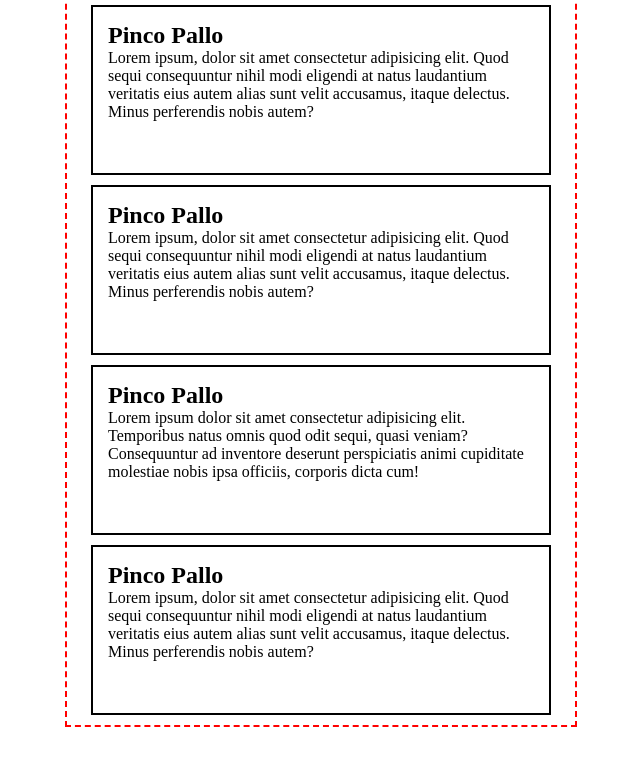
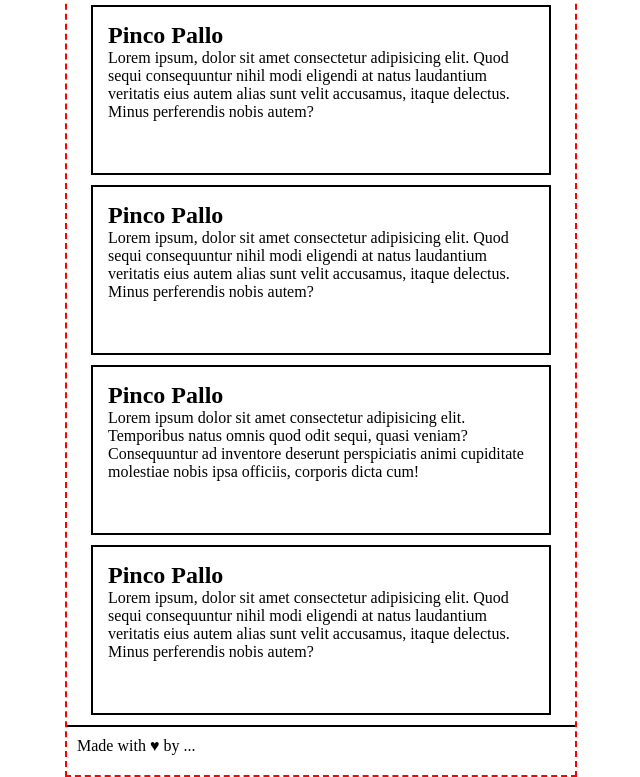
Before and after one commit to FilippoGraziano/htmlcss-wireframe, a plain HTML site: page index.html in a window 1280 px wide. Shown: the part 66-843 px from the top of the page, without its empty margins (319-959 px from the left). Before the commit the page ends 800 px from the top, so only its background shows below. Drawn offline with Linux system fonts and the light colour scheme.

Commit message:
add author

```diff
--- a/css/style.css
+++ b/css/style.css
@@ -21,6 +21,12 @@ section {
     min-height: 170px;
 }
 
+#author {
+    border-top: 2px solid black;
+    padding: 10px;
+    padding-bottom: 20px;
+}
+
 body {
     max-width: 512px;
     border: 2px dashed red;
--- a/index.html
+++ b/index.html
@@ -45,7 +45,7 @@
 
     </main>
     <footer>
-
+        <p id="author">Made with &hearts; by ...</p>
     </footer>
 </body>
 
```
